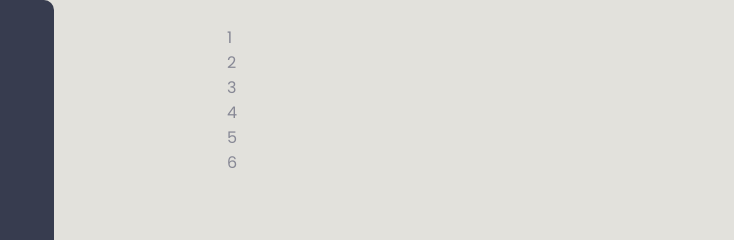
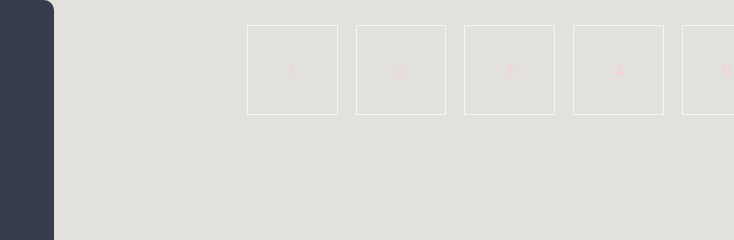
Before and after one commit to Nhatthuaunguyen/Calender-to-do-list, a plain HTML site: page index.html in a window 1280 px wide. Shown: the top 240 px of the page, 1186-1920 px from the left, 734 px wide, since content can reach past the window. Drawn offline with Linux system fonts and the light colour scheme.

Commit message:
new year commit. Fix loi chinh ta, stop at 11:30

```diff
--- a/css/style.css
+++ b/css/style.css
@@ -33,7 +33,7 @@ body {
     width: 60%;
     padding: 20px;
 }
-.calender {
+.calendar {
     position: relative;
     width: 100%;
     height: 100%;
@@ -45,12 +45,12 @@ body {
     border-radius:5px;
     background-color:#fff;
 }
-.calender::before {
+.calendar::before {
     height: 94%;
     left: calc(100% + 12px);
     background-color: rgb(153,153,153);
 }
-.calender::after {
+.calendar::after {
     content: "";
     position: absolute;
     top: 50%;
@@ -61,7 +61,7 @@ body {
     background-color: #d3d5d6;
     transform: translateY(-50%);
 }
-.calender .month {
+.calendar .month {
     width: 100%;
     height: 15px;
     display: flex;
@@ -72,13 +72,13 @@ body {
     font-weight: 500;
     text-transform: capitalize;
 }
-.calender .month .prev, .calender .month .next {
+.calendar .month .prev, .calendar .month .next {
     cursor: pointer;
 }
-.calender .month .prev:hover, .calender .month .next:hover {
+.calendar .month .prev:hover, .calendar .month .next:hover {
     color:var(--primary-clr);
 }
-.calender .weekdays {
+.calendar .weekdays {
     width: 100%;
     height: 100%;
     display: flex;
@@ -89,7 +89,7 @@ body {
     font-weight: 500;
     text-transform: capitalize;
 }
-.calender .weekdays div {
+.calendar .weekdays div {
     width: 14.28%;
     height: 100%;
     display: flex;
@@ -97,3 +97,23 @@ body {
     align-items: center;
     justify-content: center;
 }
+.calendar .days {
+    width: 100%;
+    display: flex;
+    flex-wrap: wrap;
+    justify-content: space-between;
+    padding: 0 20px;
+    font-size: 1rem;
+    font-weight: 500;
+    margin-bottom: 20px;
+}
+.calendar .days .day {
+    width: 14.28%;
+    height: 90px;
+    display: flex;
+    align-items: center;
+    justify-content: center;
+    cursor: pointer;
+    color: var(--primary-clr);
+    border: 1px solid #f5f5f5
+}
--- a/index.html
+++ b/index.html
@@ -10,7 +10,7 @@
 <body>
     <div class="container">
         <div class="left">
-            <div class="calender">
+            <div class="calendar">
                 <div class="month">
                     <i class="fa-solid fa-angle-left" class="prev"></i>
                     <div class="date">January 2025</div>
@@ -26,12 +26,12 @@
                     <div class="">Saturday</div>
                 </div>
                 <div class="days">
-                    <div class="">1</div>
-                    <div class="">2</div>
-                    <div class="">3</div>
-                    <div class="">4</div>
-                    <div class="">5</div>
-                    <div class="">6</div>
+                    <div class="day">1</div>
+                    <div class="day">2</div>
+                    <div class="day">3</div>
+                    <div class="day">4</div>
+                    <div class="day">5</div>
+                    <div class="day">6</div>
                 </div>
             </div>
         </div>
```
